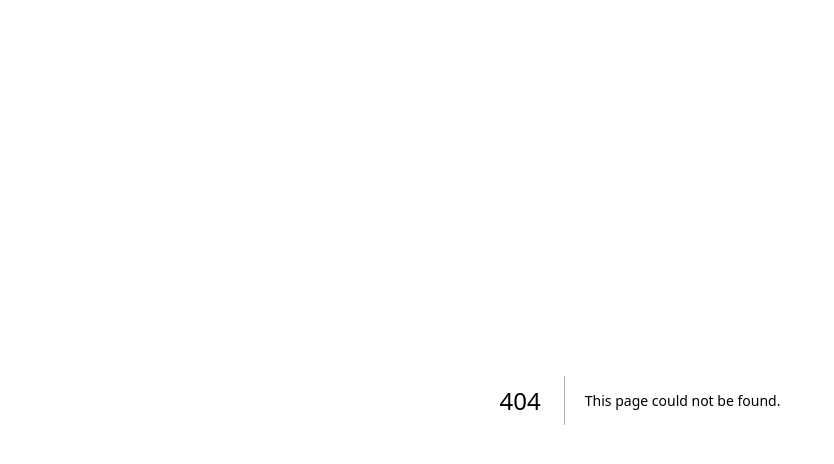
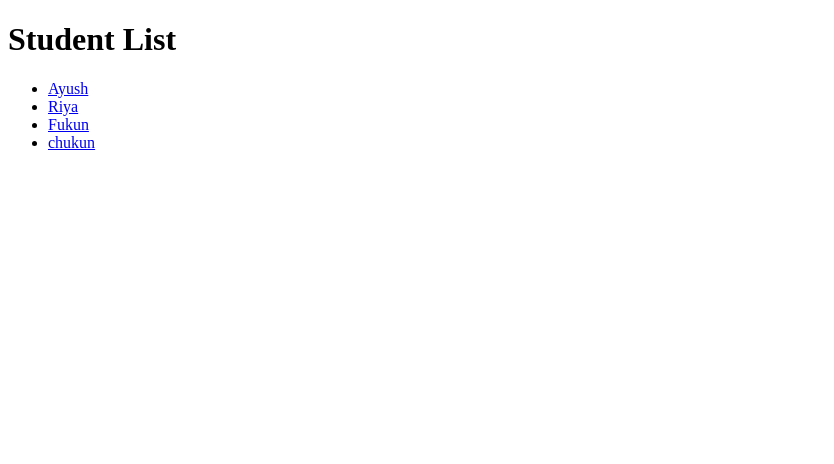
Before and after one commit to Ayush8709/NextjsLearn, a Next.js app: page /studentlist in a window 1280 px wide. Before the commit this address had no page. Shown: the top 464 px of the page, without its empty margins (0-834 px from the left). Built offline with nearby package versions, Linux system fonts and the light colour scheme.

Commit message:
Dynamic Routes

```diff
--- /dev/null
+++ b/src/app/studentlist/page.jsx
@@ -0,0 +1,27 @@
+import Link from 'next/link'
+import React from 'react'
+
+const page = () => {
+    return (
+        <div>
+            <h1>Student List</h1>
+            <ul>
+                <li>
+                    <Link href='/studentlist/1'>Ayush</Link>
+                </li>
+                <li>
+                    <Link href='/studentlist/2'>Riya</Link>
+                </li>
+                <li>
+                    <Link href='/studentlist/3'>Fukun</Link>
+                </li>
+                <li>
+                    <Link href='/studentlist/4'>chukun</Link>
+                </li>
+
+            </ul>
+        </div>
+    )
+}
+
+export default page
```
Also changed, not shown: src/app/studentlist/[student]/page.jsx (added, +12 -0 lines).
